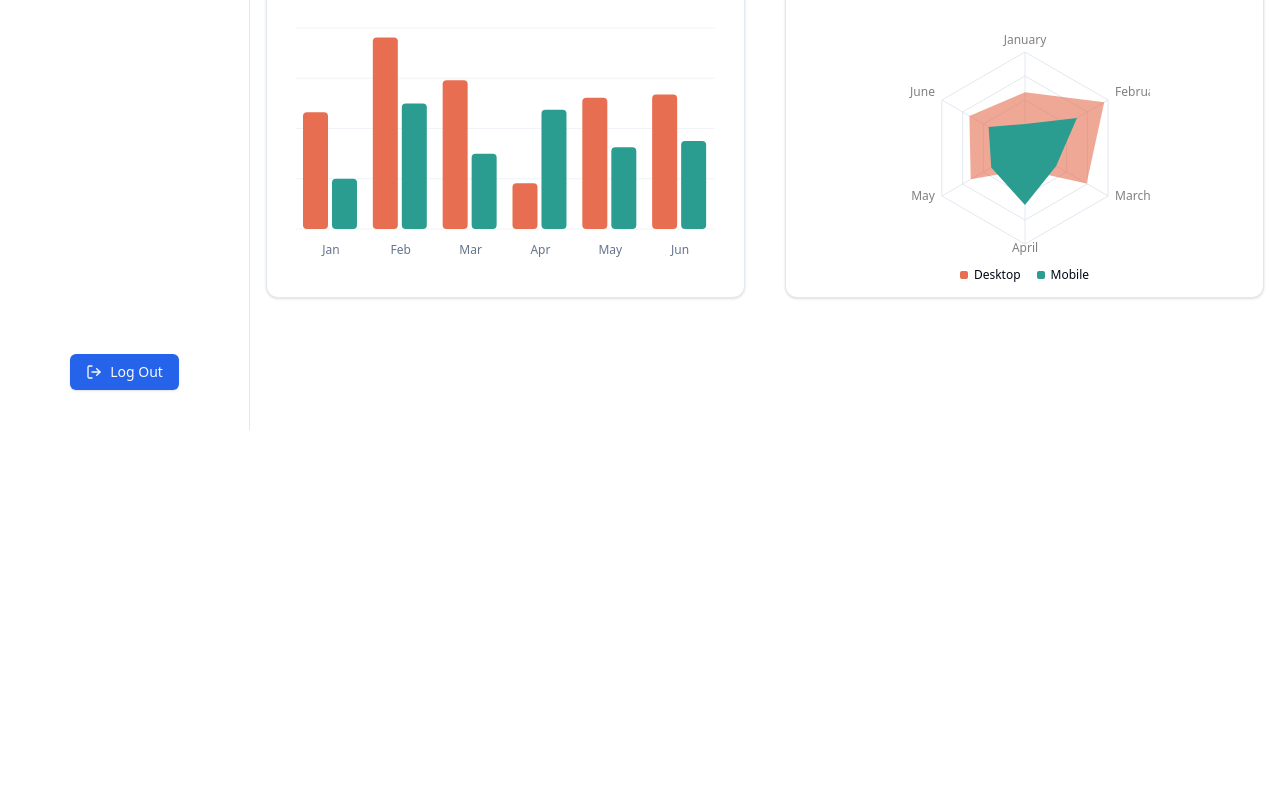
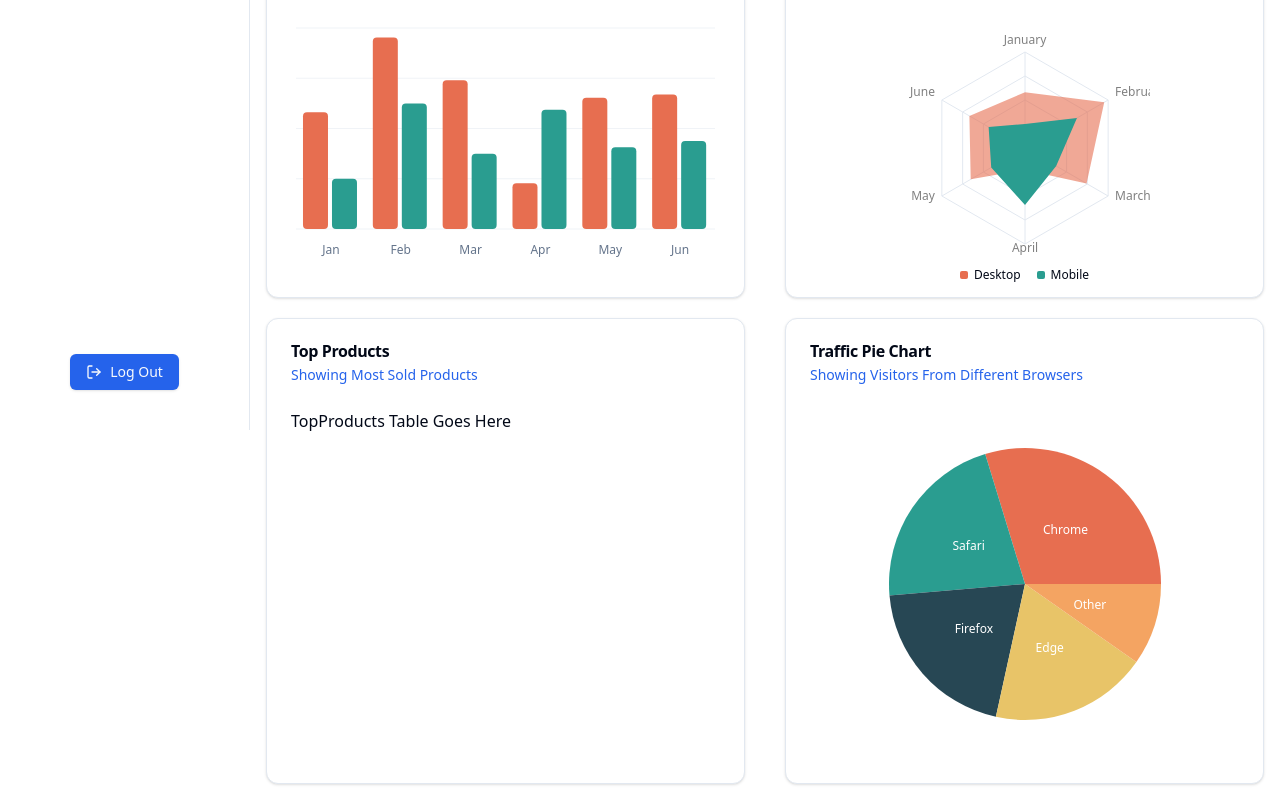
Before and after one commit to gpslakshan/CommerceLense, a Next.js app: page /dashboard in a window 1280 px wide. Shown: the part 435-1235 px from the top of the page. Before the commit the page ends 865 px from the top, so only its background shows below. Built offline with nearby package versions, Linux system fonts and the light colour scheme.

Commit message:
traffic pie chart

```diff
--- /dev/null
+++ b/app/dashboard/_components/TopProducts.tsx
@@ -0,0 +1,14 @@
+import React from "react";
+import AnalyticsCard from "@/app/dashboard/_components/AnalyticsCard";
+
+const TopProducts = () => {
+  return (
+    <AnalyticsCard
+      title="Top Products"
+      description="Showing Most Sold Products"
+    >
+      TopProducts Table Goes Here
+    </AnalyticsCard>
+  );
+};
+export default TopProducts;
--- /dev/null
+++ b/app/dashboard/_components/TrafficPieChart.tsx
@@ -0,0 +1,75 @@
+"use client";
+
+import { LabelList, Pie, PieChart } from "recharts";
+import {
+  ChartConfig,
+  ChartContainer,
+  ChartTooltip,
+  ChartTooltipContent,
+} from "@/components/ui/chart";
+import AnalyticsCard from "@/app/dashboard/_components/AnalyticsCard";
+
+const chartData = [
+  { browser: "chrome", visitors: 275, fill: "var(--color-chrome)" },
+  { browser: "safari", visitors: 200, fill: "var(--color-safari)" },
+  { browser: "firefox", visitors: 187, fill: "var(--color-firefox)" },
+  { browser: "edge", visitors: 173, fill: "var(--color-edge)" },
+  { browser: "other", visitors: 90, fill: "var(--color-other)" },
+];
+
+const chartConfig = {
+  visitors: {
+    label: "Visitors",
+  },
+  chrome: {
+    label: "Chrome",
+    color: "hsl(var(--chart-1))",
+  },
+  safari: {
+    label: "Safari",
+    color: "hsl(var(--chart-2))",
+  },
+  firefox: {
+    label: "Firefox",
+    color: "hsl(var(--chart-3))",
+  },
+  edge: {
+    label: "Edge",
+    color: "hsl(var(--chart-4))",
+  },
+  other: {
+    label: "Other",
+    color: "hsl(var(--chart-5))",
+  },
+} satisfies ChartConfig;
+
+export function TrafficPieChart() {
+  return (
+    <AnalyticsCard
+      title="Traffic Pie Chart"
+      description="Showing Visitors From Different Browsers"
+    >
+      <ChartContainer
+        config={chartConfig}
+        className="mx-auto aspect-square max-h-[350px] [&_.recharts-text]:fill-background"
+      >
+        <PieChart>
+          <ChartTooltip
+            content={<ChartTooltipContent nameKey="visitors" hideLabel />}
+          />
+          <Pie data={chartData} dataKey="visitors">
+            <LabelList
+              dataKey="browser"
+              className="fill-background"
+              stroke="none"
+              fontSize={12}
+              formatter={(value: keyof typeof chartConfig) =>
+                chartConfig[value]?.label
+              }
+            />
+          </Pie>
+        </PieChart>
+      </ChartContainer>
+    </AnalyticsCard>
+  );
+}
--- a/app/dashboard/page.tsx
+++ b/app/dashboard/page.tsx
@@ -2,6 +2,8 @@ import React from "react";
 import Summary from "@/app/dashboard/_components/Summary";
 import { SalesBarChart } from "@/app/dashboard/_components/SalesBarChart";
 import { VisitorsRadarChart } from "@/app/dashboard/_components/VisitorsRadarChart";
+import TopProducts from "@/app/dashboard/_components/TopProducts";
+import { TrafficPieChart } from "@/app/dashboard/_components/TrafficPieChart";
 
 const DashboardIndexPage = () => {
   return (
@@ -12,6 +14,11 @@ const DashboardIndexPage = () => {
         <SalesBarChart />
         <VisitorsRadarChart />
       </div>
+
+      <div className="grid lg:grid-cols-2 gap-10">
+        <TopProducts />
+        <TrafficPieChart />
+      </div>
     </div>
   );
 };
```
